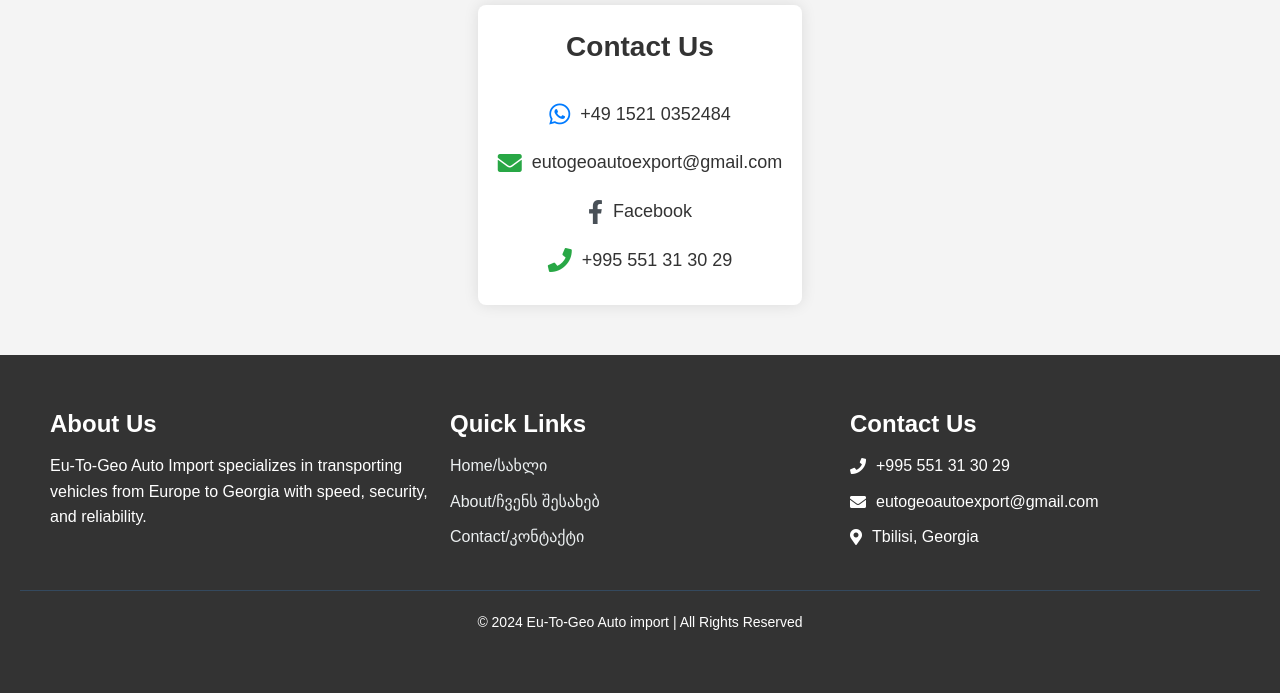
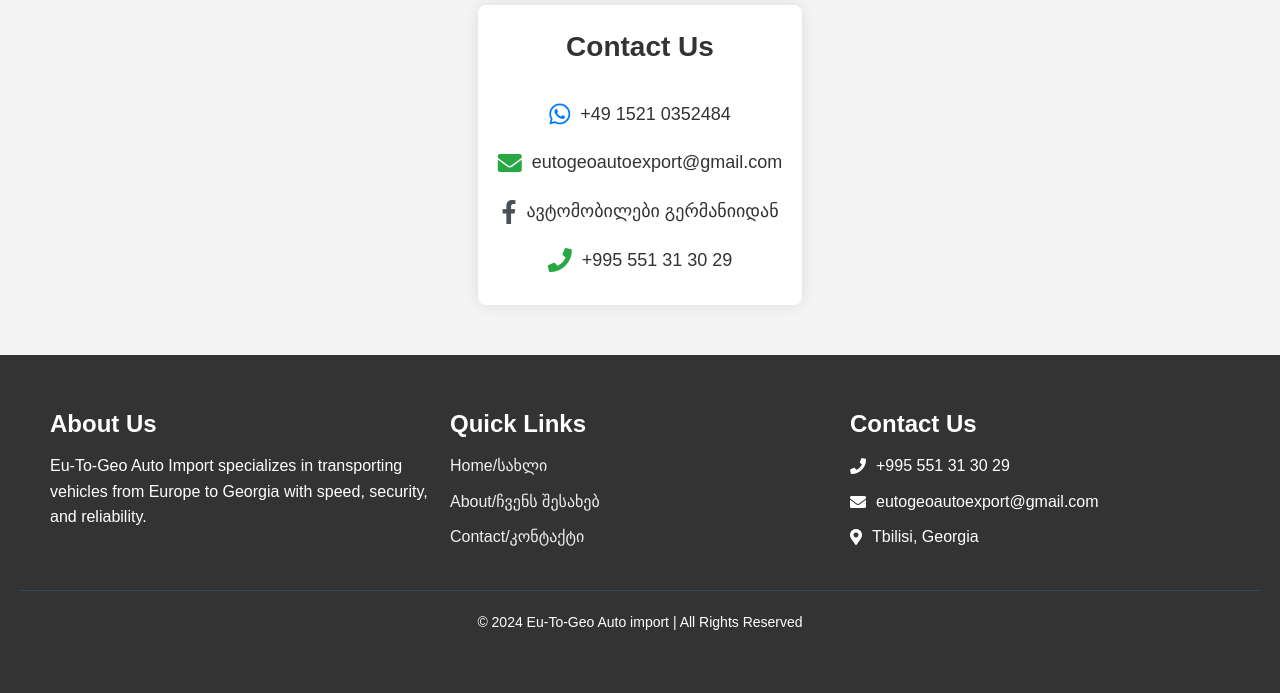
Before and after one commit to datunakiro777/EuToGeo-Auto-Export, a Flask app: page /contacts in a window 1280 px wide. Shown: the part 142-835 px from the top of the page. Run offline with Flask 3, Linux system fonts and the light colour scheme; some libraries are stand-ins or nearby versions.

Commit message:
finished finally

```diff
--- a/templates/base.html
+++ b/templates/base.html
@@ -4,7 +4,7 @@
     <meta charset="UTF-8">
     <meta name="viewport" content="width=device-width, initial-scale=1.0">
     <link rel="stylesheet" href="{{url_for('static', filename='css/style.css')}}">
-    <title>EuToGeo Auto import/აუტოიმპორტი ევროპიდან</title>
+    <title>EuToGeo Auto import/ავტოიმპორტი ევროპიდან</title>
     <link rel="stylesheet" href="https://cdnjs.cloudflare.com/ajax/libs/font-awesome/6.0.0/css/all.min.css">
     {% block head %}
 
@@ -19,7 +19,6 @@
         <ul class="nav-links">
             <li><a href="/home">Home/სახლი</a></li>
 
-            <!-- Dropdown for Transportation Prices -->
             <li class="dropdown">
                 <a href="/transportation_prices" class="drop-btn" onclick="toggleDropdown()">Transportation Prices/ტრანსპორტირების ფასები</a>
                 <div class="dropdown-content" id="dropdown-content">
@@ -27,7 +26,6 @@
                     <a href="/big_cars">big cars/სატვირთო ავტომობილი</a>
                 </div>
             </li>
-
             <li><a href="/about">About/ჩვენს შესახებ</a></li>
             <li><a href="/contacts">Contact/კონტაქტი</a></li>
         </ul>
--- a/templates/contact.html
+++ b/templates/contact.html
@@ -91,8 +91,8 @@
             </a>
 
             <!-- Facebook -->
-            <a href="https://facebook.com/yourpage" target="_blank" class="social">
-                <i class="fab fa-facebook-f"></i> Facebook
+            <a href="https://www.facebook.com/profile.php?id=61571569837922" target="_blank" class="social">
+                <i class="fab fa-facebook-f"></i> ავტომობილები გერმანიიდან
             </a>
 
             <!-- Phone Number -->
```
